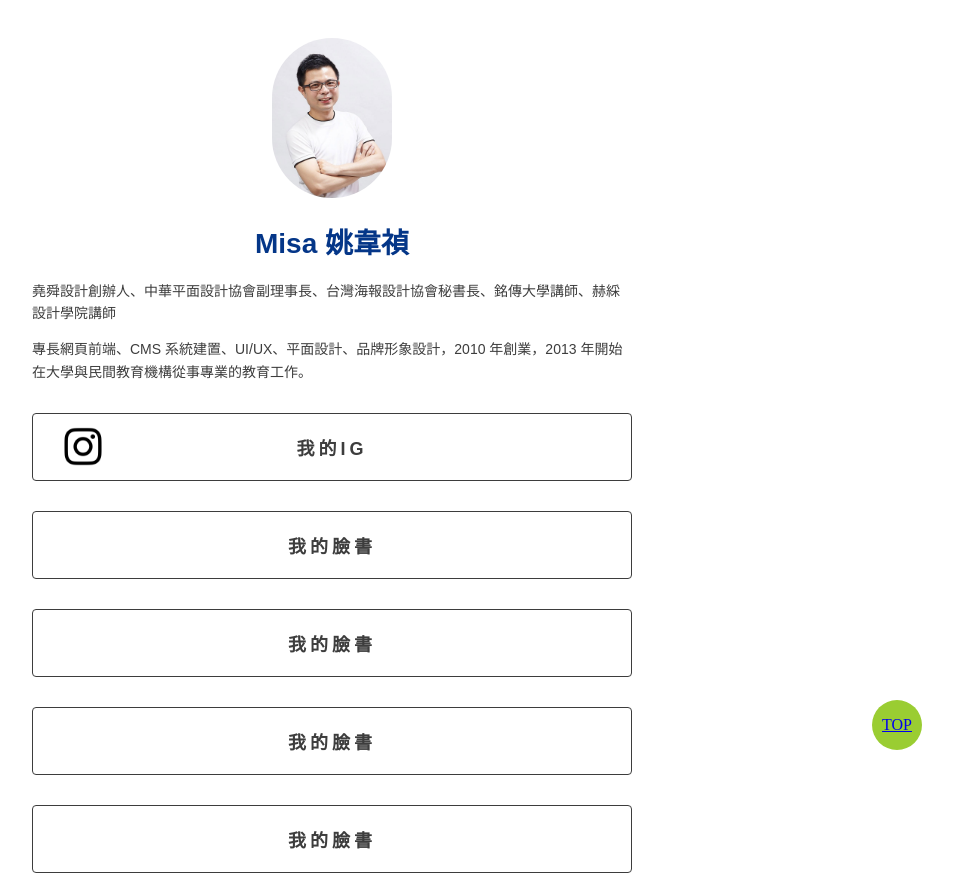
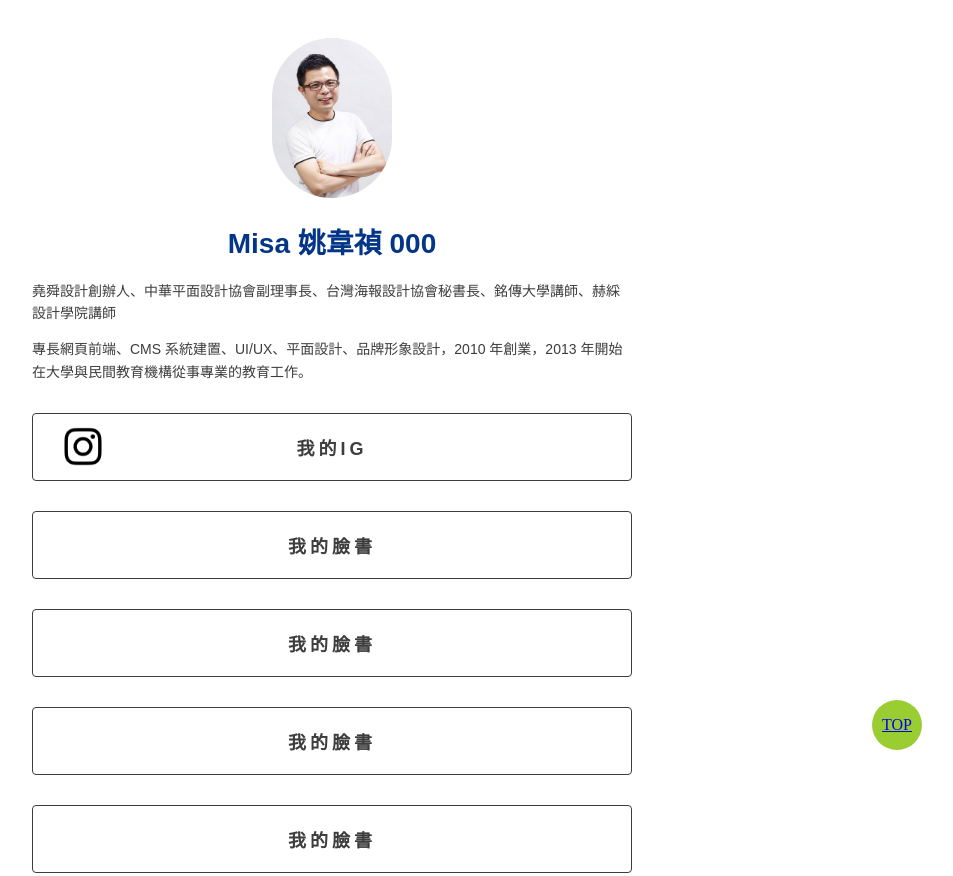
Before and after one commit to misayao/misayao.github.io, a plain HTML site: page index.html in a window 1280 px wide. Shown: the top 876 px of the page, without its empty margins (308-1261 px from the left). Drawn offline with Linux system fonts and the light colour scheme.

Commit message:
Add files via upload

```diff
--- a/index.html
+++ b/index.html
@@ -14,7 +14,7 @@
             <img src="photo.jpg" alt="" class="myphoto">
         </div>
         <div class="name">
-            <h1>Misa 姚韋禎</h1>
+            <h1>Misa 姚韋禎 000</h1>
         </div>
         <div class="info">
             <p>堯舜設計創辦人、中華平面設計協會副理事長、台灣海報設計協會秘書長、銘傳大學講師、赫綵設計學院講師</p>
```
